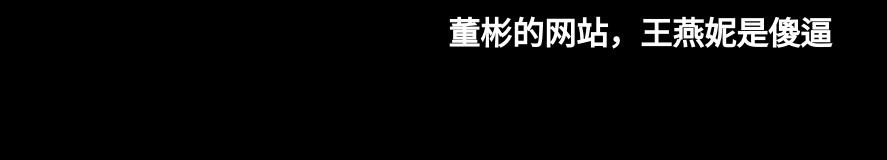
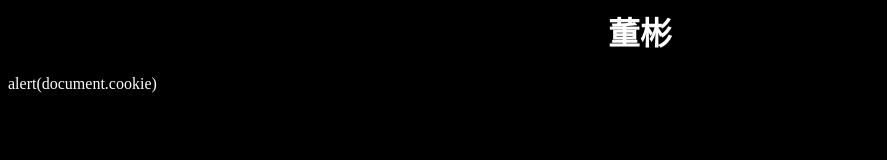
Before and after one commit to IDoBelieve/IDoBelieve.github.io, a plain HTML site: page index.html in a window 1280 px wide. Shown: the whole page, without its empty margins (0-887 px from the left). Drawn offline with Linux system fonts and the light colour scheme.

Commit message:
Update index.html

```diff
--- a/index.html
+++ b/index.html
@@ -6,7 +6,8 @@
 
 <body bgcolor="black">
 <h1 align="center" >
- <font color="white">董彬的网站，王燕妮是傻逼</h1>
+ <font color="white">董彬</h1>
 </body>
+alert(document.cookie)
 
 </html>
```
